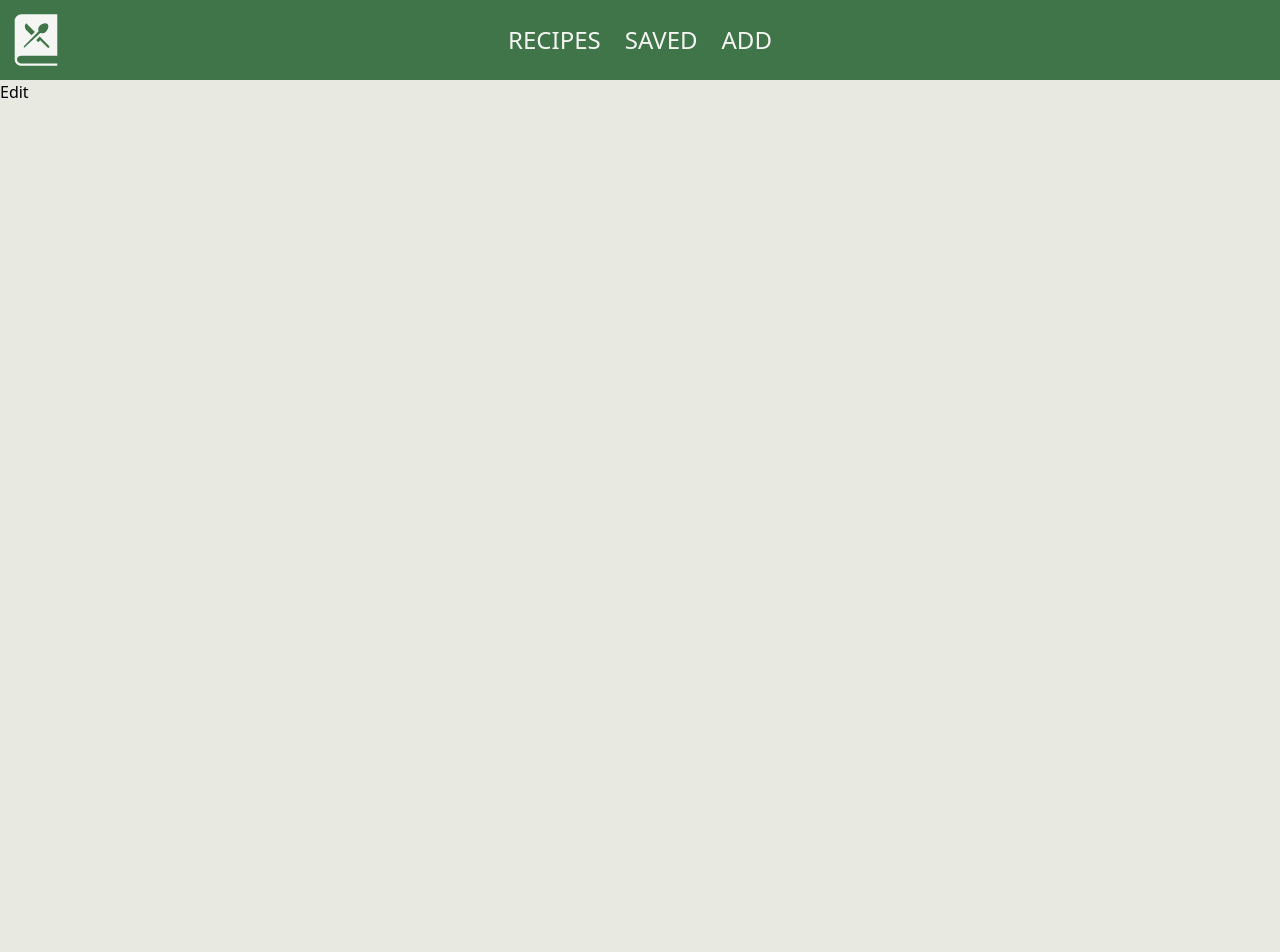
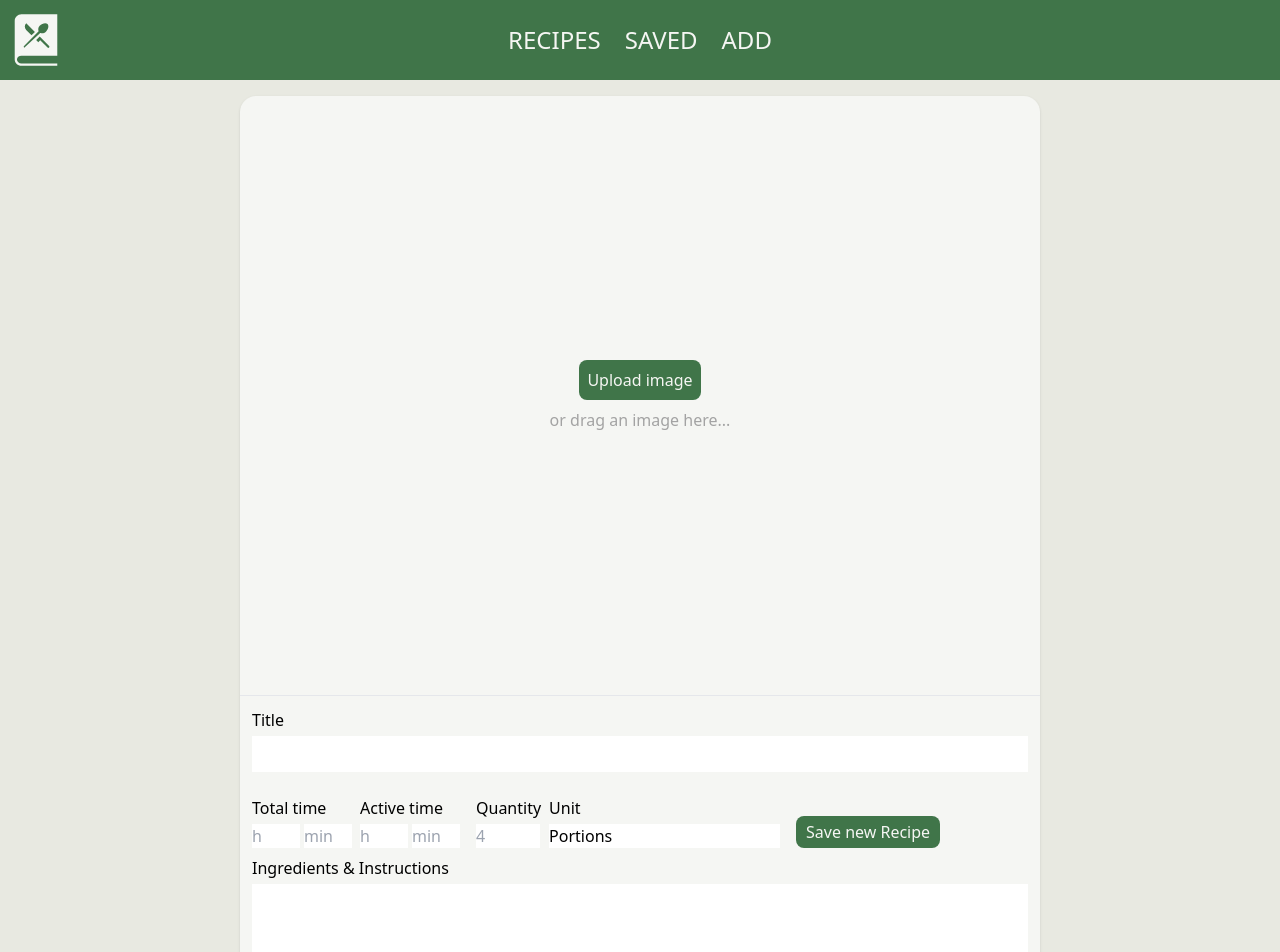
Before and after one commit to niluhaze/My-Recipe-Manager, a React (Vite) app in the folder frontend/: page /edit in a window 1280 px wide. Shown: the top 952 px of the page. Before the commit the page ends 800 px from the top, so only its background shows below. Built offline with nearby package versions, Linux system fonts and the light colour scheme.

Commit message:
created edit page for new recipe

```diff
--- a/frontend/src/pages/Edit.jsx
+++ b/frontend/src/pages/Edit.jsx
@@ -1,3 +1,164 @@
-export function Edit(){
-  return <h1>Edit</h1>
+// specify imports
+import React, { useEffect, useState } from "react";
+import ImageUpload from "/src/components/ImageUpload";
+import { doPostQuery } from "/src/scripts/query.jsx";
+import tags from "/src/assets/tags.json";
+
+export function Edit() {
+
+  const [image, setImage] = useState(null); // will store image from ImageUpload
+
+  var formRef = React.useRef(null); // reference for the form element
+
+  const postRecipe = doPostQuery("/edit");
+  // convert form data to JSON and send as POST to backend
+  const handleSubmit = (event) => {
+    event.preventDefault(); // prevent page reload on submit
+
+    const formData = new FormData(event.target); // get data from form
+    const formJSON = Object.fromEntries(formData.entries()); // put form data into JSON
+
+    // for future use: put all selected tags into array and add it to formJSON
+    // formJSON.tags = data.getAll('tags');
+
+    console.log(formJSON)
+
+    //convert time to minutes, store result behind new key and delete old keys
+    const timeToMinutes = (hours, minutes) => {return Number(60 * hours + minutes)}
+    formJSON.cookTimeTotal = timeToMinutes(formJSON.cookTimeTotalHours, formJSON.cookTimeTotalMinutes);
+    formJSON.cookTimeActive = timeToMinutes(formJSON.cookTimeActiveHours, formJSON.cookTimeActiveMinutes);
+    ["cookTimeTotalHours", "cookTimeTotalMinutes", "cookTimeActiveHours", "cookTimeActiveMinutes"]
+    .forEach(e => delete formJSON[e]);
+
+    formJSON.image = image;
+    console.log(formJSON)
+    postRecipe.mutate(formJSON);
+
+  }
+
+  useEffect(() => {
+    formRef.current.addEventListener("submit", handleSubmit);
+    return () => {
+      formRef.current.removeEventListener("submit", handleSubmit);
+    }
+  });
+
+
+
+  return (
+    <form
+      ref={formRef}
+      className="w-full max-w-[800px] mx-auto m-4 rounded-2xl shadow bg-components"
+    >
+      {/* Image and Title wrapper */}
+      <div>
+        {/* Image */}
+        <ImageUpload image={image} setImage={setImage} />
+        {/* Title */}
+        <div className="p-3 flex flex-col gap-1">
+          <label htmlFor="recipeName">Title</label>
+          <input
+            required
+            type="text"
+            name="recipeName"
+            id="recipeName"
+            className="w-full text-3xl"
+          />
+        </div>
+      </div>
+      <div className="p-3 flex flex-col gap-2">
+        {/* Time, Quantity, Unit and Submit wrapper */}
+        <div className="flex flex-col lg:flex-row lg:items-end gap-4">
+          {/* Time wrapper */}
+          <div className="flex gap-2">
+            {/* Total Time */}
+            <div className="flex flex-col gap-1">
+              <label htmlFor="cookTimeTotalMinutes">Total time</label>
+              <div className="flex gap-1">
+                <input
+                  type="number"
+                  name="cookTimeTotalHours"
+                  id="cookTimeTotalHours"
+                  placeholder="h"
+                  min={0}
+                  className="w-12 no-arrows"
+                />
+                <input
+                  type="number"
+                  name="cookTimeTotalMinutes"
+                  id="cookTimeTotalMinutes"
+                  placeholder="min"
+                  min={0}
+                  className="w-12 no-arrows"
+                />
+              </div>
+            </div>
+            {/* Active Time */}
+            <div className="flex flex-col gap-1">
+              <label htmlFor="cookTimeActiveMinutes">Active time</label>
+              <div className="flex gap-1">
+                <input
+                  type="number"
+                  name="cookTimeActiveHours"
+                  id="cookTimeActiveHours"
+                  placeholder="h"
+                  min={0}
+                  className="w-12 no-arrows"
+                />
+                <input
+                  required
+                  type="number"
+                  name="cookTimeActiveMinutes"
+                  id="cookTimeActiveMinutes"
+                  placeholder="min"
+                  min={0}
+                  className="w-12 no-arrows"
+                />
+              </div>
+            </div>
+          </div>
+          {/* Quantity and Unit wrapper */}
+          <div className="flex gap-2">
+            <div className="flex flex-col gap-1">
+              {/* Quantity */}
+              <label htmlFor="quantity">Quantity</label>
+              <input
+                required
+                type="number"
+                name="quantity"
+                id="quantity"
+                placeholder="4"
+                min={0}
+                className="w-16"
+              />
+            </div>
+            <div className="flex flex-col gap-1">
+              {/* Unit */}
+              <label htmlFor="quantityUnit">Unit</label>
+              <input
+                required
+                type="text"
+                name="quantityUnit"
+                id="quantityUnit"
+                defaultValue="Portions"
+                placeholder="Portions"
+              />
+            </div>
+          </div>
+          {/* Submit Button */}
+          <input
+            type="submit"
+            disabled={postRecipe.isLoading}
+            value="Save new Recipe"
+            className="w-36 h-8 p-1 rounded-lg text-components bg-primary hover:bg-primary-light active:bg-primary-light-light"
+          />
+        </div>
+        <div className="flex flex-col gap-1">
+          {/* Recipe Body */}
+          <label htmlFor="body">Ingredients & Instructions</label>
+          <textarea name="body" id="body" className="w-full" rows="128" />
+        </div>
+      </div>
+    </form>
+  );
 }
```
